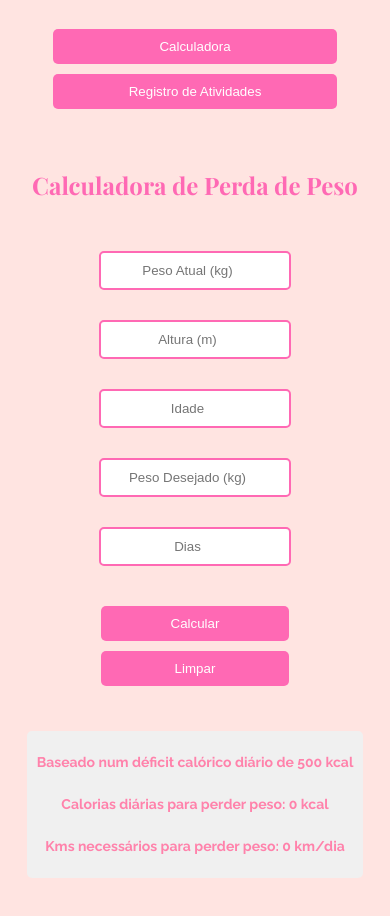
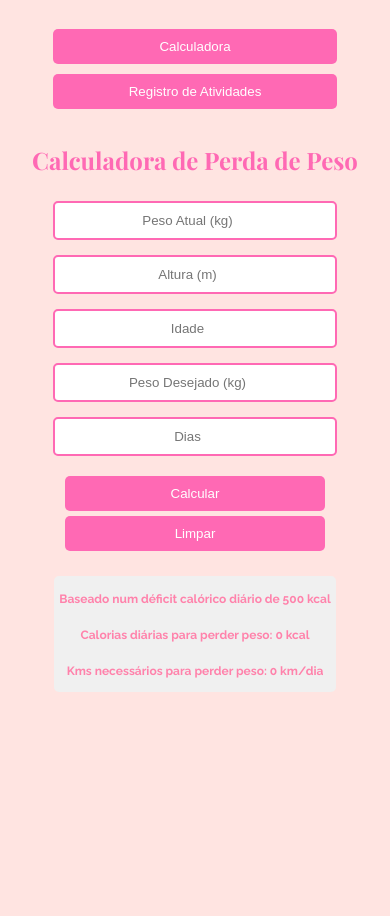
Before and after one commit to RodCinelli/Calculadora-Calorica, a React (Create React App) app: page / in a window 390 px wide. Shown: the top 916 px of the page. Built offline with nearby package versions, Linux system fonts and the light colour scheme.

Commit message:
Update HomePage.module.css

```diff
--- a/src/HomePage.module.css
+++ b/src/HomePage.module.css
@@ -85,3 +85,34 @@ p {
 .resultado p:last-child {
     margin-bottom: 0;
 }
+
+/* Estilos para dispositivos com largura de tela menor que 600px */
+@media (max-width: 600px) {
+    .header {
+        margin-top: 25px;
+        margin-bottom: 25px;
+    }
+
+    .input {
+        margin-bottom: 15px;
+        width: 80%;
+    }
+
+    .lastInput {
+        margin-bottom: 20px;
+    }
+
+    .button {
+        width: 80%;
+        margin-bottom: 5px;
+    }
+
+    .resultado {
+        padding: 5px 5px 15px 5px;
+        margin-top: 20px;
+    }
+
+    .resultado p {
+        font-size: 12px;
+    }
+}
```
